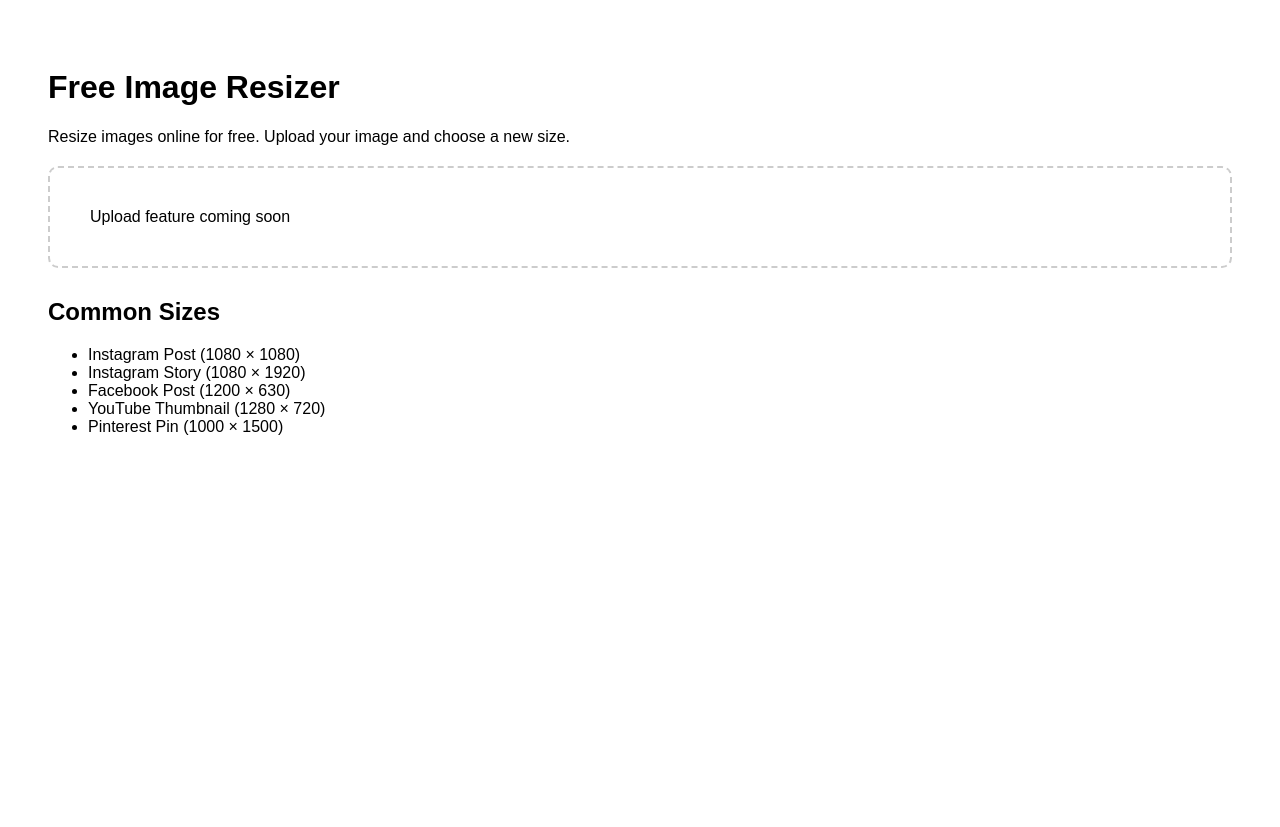
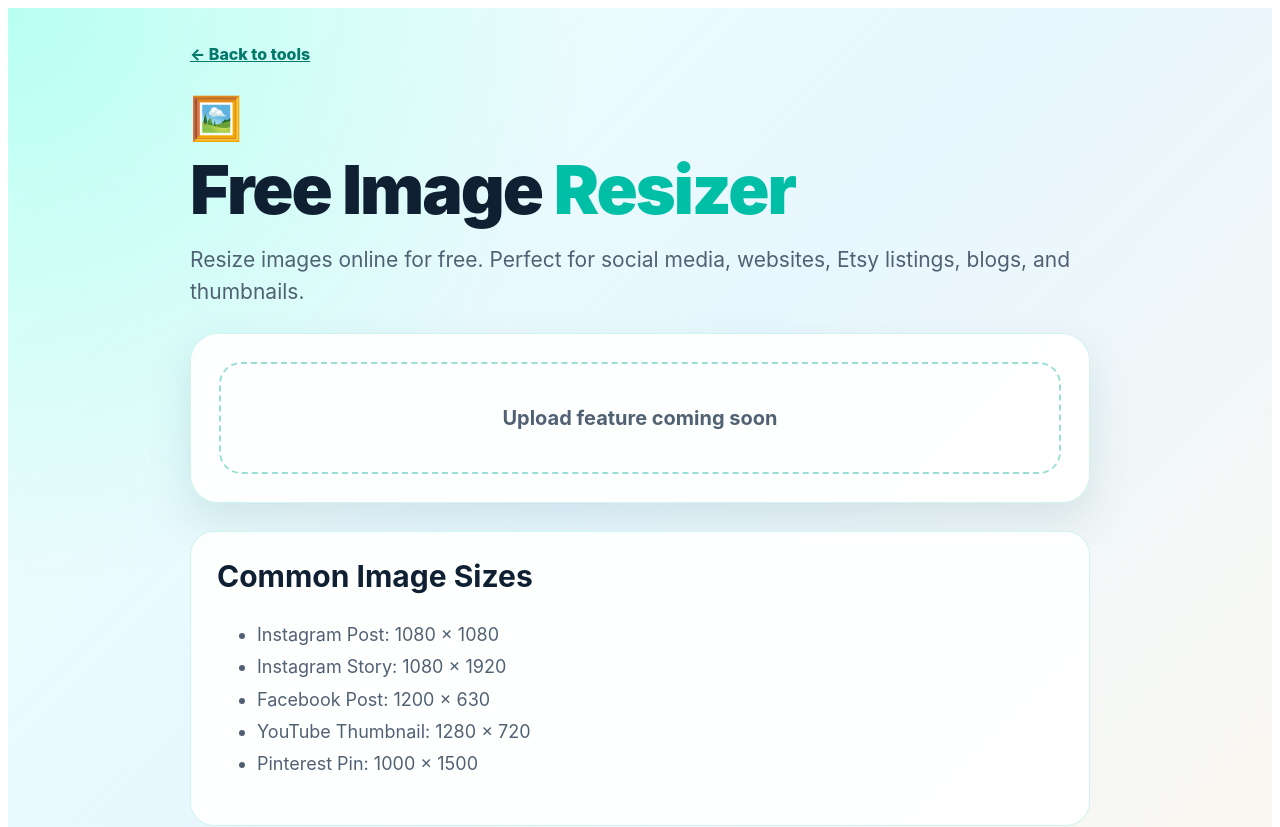
Before and after one commit to gramaziofamily/pixelminttools, a Next.js app: page /resize in a window 1280 px wide. Shown: the top 827 px of the page. Before the commit the page ends 800 px from the top, so only its background shows below. Built offline with nearby package versions, Linux system fonts and the light colour scheme.

Commit message:
Update page.js

```diff
--- a/app/resize/page.js
+++ b/app/resize/page.js
@@ -1,33 +1,109 @@
 export default function ResizePage() {
   return (
-    <main style={{ padding: "40px", fontFamily: "Arial, sans-serif" }}>
-      <h1>Free Image Resizer</h1>
+    <main
+      style={{
+        minHeight: "100vh",
+        background:
+          "radial-gradient(circle at top left, #b7fff2 0%, transparent 35%), linear-gradient(135deg, #f0fffb 0%, #e8f7ff 45%, #fff7ed 100%)",
+        padding: "36px 20px",
+        fontFamily:
+          "Avenir Next, Inter, ui-sans-serif, system-ui, -apple-system, BlinkMacSystemFont, Segoe UI, sans-serif",
+        color: "#102033",
+      }}
+    >
+      <section style={{ maxWidth: "900px", margin: "0 auto" }}>
+        <a href="/" style={{ color: "#04786b", fontWeight: "800" }}>
+          ← Back to tools
+        </a>
 
-      <p>
-        Resize images online for free. Upload your image and choose a new size.
+        <div style={{ fontSize: "42px", marginTop: "28px" }}>🖼️</div>
+
+        <h1
+          style={{
+            fontSize: "clamp(38px, 8vw, 68px)",
+            lineHeight: "1",
+            letterSpacing: "-2px",
+            margin: "12px 0 18px",
+            fontWeight: "900",
+          }}
+        >
+          Free Image <span style={{ color: "#00bfa6" }}>Resizer</span>
+        </h1>
+
+        <p
+          style={{
+            fontSize: "21px",
+            lineHeight: "1.5",
+            color: "#516174",
+            marginBottom: "26px",
+          }}
+        >
+          Resize images online for free. Perfect for social media, websites,
+          Etsy listings, blogs, and thumbnails.
         </p>
 
         <div
           style={{
-          border: "2px dashed #ccc",
-          padding: "40px",
-          marginTop: "20px",
-          borderRadius: "10px",
+            background: "rgba(255,255,255,0.95)",
+            borderRadius: "28px",
+            padding: "28px",
+            boxShadow: "0 18px 45px rgba(15, 79, 88, 0.12)",
+            border: "1px solid rgba(0,191,166,0.18)",
+            marginBottom: "28px",
+          }}
+        >
+          <div
+            style={{
+              border: "2px dashed #9adfd5",
+              borderRadius: "22px",
+              padding: "42px 20px",
+              textAlign: "center",
+              color: "#516174",
+              fontSize: "20px",
+              fontWeight: "700",
             }}
           >
             Upload feature coming soon
           </div>
+        </div>
 
-      <div style={{ marginTop: "30px" }}>
-        <h2>Common Sizes</h2>
-        <ul>
-          <li>Instagram Post (1080 × 1080)</li>
-          <li>Instagram Story (1080 × 1920)</li>
-          <li>Facebook Post (1200 × 630)</li>
-          <li>YouTube Thumbnail (1280 × 720)</li>
-          <li>Pinterest Pin (1000 × 1500)</li>
+        <div
+          style={{
+            background: "rgba(255,255,255,0.92)",
+            borderRadius: "24px",
+            padding: "26px",
+            border: "1px solid rgba(0,191,166,0.18)",
+            marginBottom: "24px",
+          }}
+        >
+          <h2 style={{ fontSize: "30px", marginTop: 0 }}>Common Image Sizes</h2>
+          <ul style={{ fontSize: "18px", lineHeight: "1.8", color: "#516174" }}>
+            <li>Instagram Post: 1080 × 1080</li>
+            <li>Instagram Story: 1080 × 1920</li>
+            <li>Facebook Post: 1200 × 630</li>
+            <li>YouTube Thumbnail: 1280 × 720</li>
+            <li>Pinterest Pin: 1000 × 1500</li>
           </ul>
         </div>
+
+        <div
+          style={{
+            background: "rgba(255,255,255,0.92)",
+            borderRadius: "24px",
+            padding: "26px",
+            border: "1px solid rgba(0,191,166,0.18)",
+          }}
+        >
+          <h2 style={{ fontSize: "30px", marginTop: 0 }}>
+            Why resize images?
+          </h2>
+          <p style={{ fontSize: "18px", lineHeight: "1.7", color: "#516174" }}>
+            Resizing images helps your photos and graphics fit the exact spaces
+            you need online. Smaller, properly sized images can also load faster
+            and look cleaner on social media, websites, shops, and blogs.
+          </p>
+        </div>
+      </section>
     </main>
   );
 }
```
Lines whose indentation alone changed are shown as unchanged.
